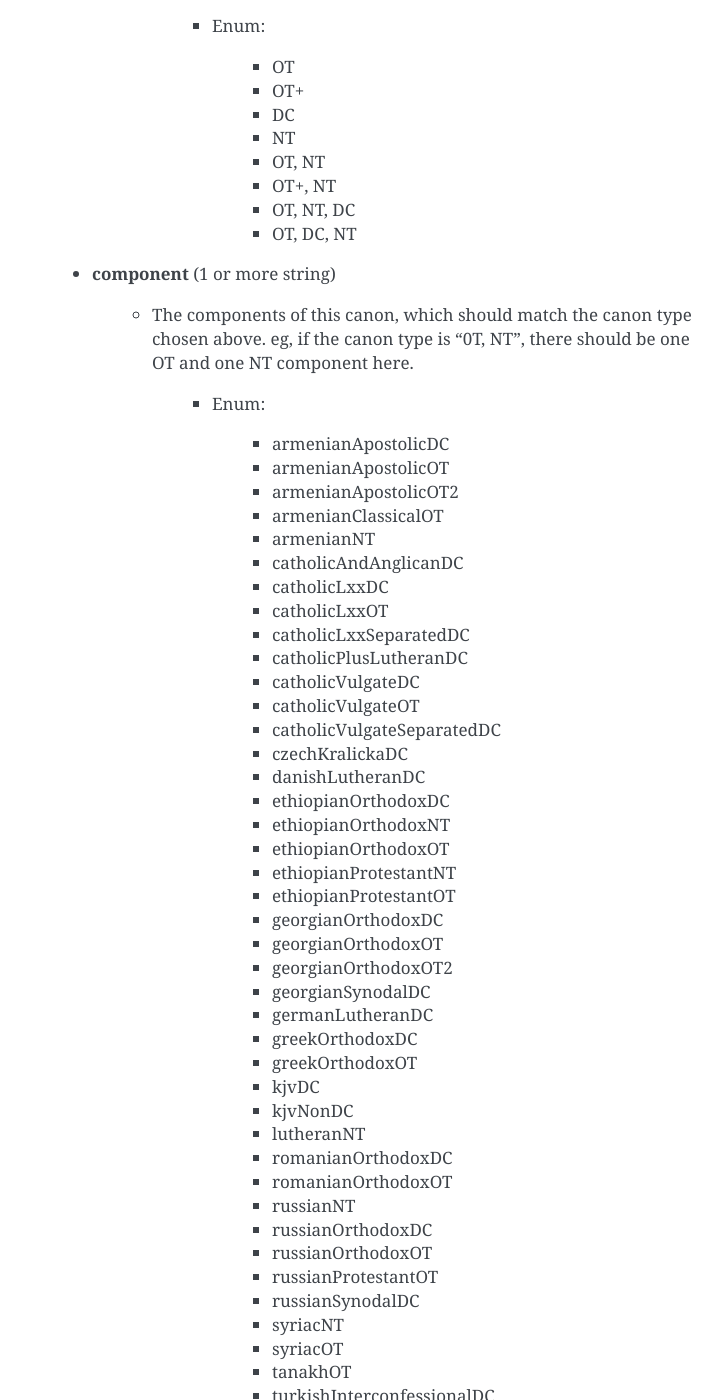
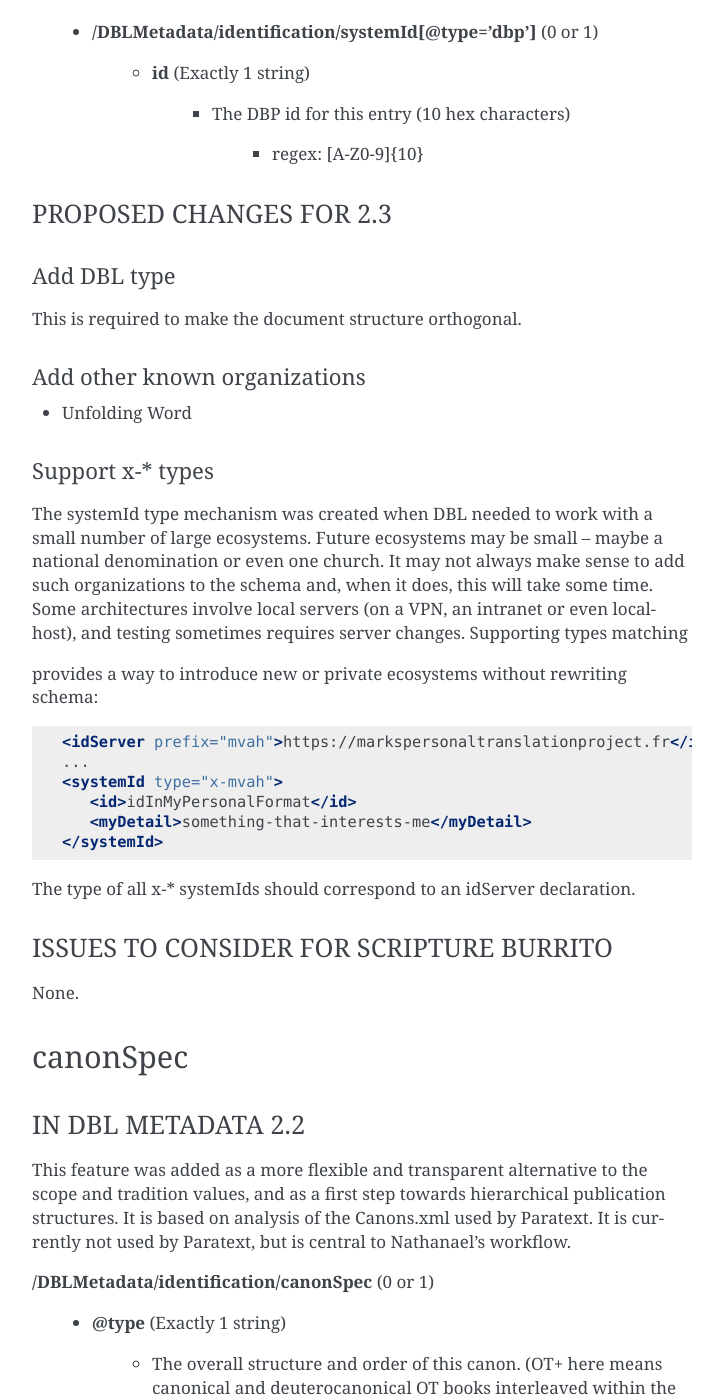
Before and after one commit to bible-technology/scripture-burrito, a Sphinx documentation site: the page built from proto_doc/dbl_2_3/briefing_papers/source/04_identification.rst, in a window 1280 px wide and 1400 px high, scrolled down 3935 px. Shown: the whole window, without its empty margins (388-1111 px from the left). Built offline with Sphinx 7.4.7, drawn with Linux system fonts in a browser that asks for light colours; some of the changed text lies outside the part shown.

Commit message:
Identification chapter

```diff
--- a/proto_doc/dbl_2_3/briefing_papers/source/04_identification.rst
+++ b/proto_doc/dbl_2_3/briefing_papers/source/04_identification.rst
@@ -90,11 +90,41 @@
 PROPOSED CHANGES FOR 2.3
 ========================
 
-Multiple \*Local elements as part of multiple language support.
+-------------------------
+Multiple \*Local elements
+-------------------------
+
+   * nameLocal
+
+   * descriptionLocal
+
+   * abbreviationLocal
+
+-------
+basedOn
+-------
+
+This would uniquely identify the snapshot on which the entry is based, which might be from a different ecosystem. This information is potentially
+useful for forensics. It also provides a mechanism for 3-way diffing of documents when the two deltas are from different ecosystems.
+
+.. code-block:: xml
+
+   <basedOn type="dbl">
+      <id>482ddd53705278cc</id>
+      <revision>1</revision>
+   </basedOn>
 
 ========================================
 ISSUES TO CONSIDER FOR SCRIPTURE BURRITO
 ========================================
+
+----------------------
+Evaluate uses of scope
+----------------------
+
+Scope does not have enough options to describle all projects. In addition, it is unclear whether the scope describes the books actually present (impossible
+with an enum for incremental publishing) or the intended final scope of the project (which is a somewhat existential concept). Something like the canonicalContent
+section in publications, for a whole entry, would provide scope information in a more flexible and transparent way.
 
 ********
 systemId
@@ -191,9 +221,49 @@
 PROPOSED CHANGES FOR 2.3
 ========================
 
+------------
+Add DBL type
+------------
+
+This is required to make the document structure orthogonal.
+
+-----------------------------
+Add other known organizations
+-----------------------------
+
+* Unfolding Word
+
+-----------------
+Support x-* types
+-----------------
+
+The systemId type mechanism was created when DBL needed to work with a small number of large ecosystems.
+Future ecosystems may be small – maybe a national denomination or even one church. It may not always make sense to add such organizations
+to the schema and, when it does, this will take some time. Some  architectures involve local servers (on a VPN, an intranet or even localhost),
+and testing sometimes requires server changes. Supporting types matching
+
+.. code-block
+
+   x-[a-z]{1,}
+
+provides a way to introduce new or private ecosystems without rewriting schema:
+
+.. code-block:: xml
+
+   <idServer prefix="mvah">https://markspersonaltranslationproject.fr</idServer>
+   ...
+   <systemId type="x-mvah">
+      <id>idInMyPersonalFormat</id>
+      <myDetail>something-that-interests-me</myDetail>
+   </systemId>
+
+The type of all x-* systemIds should correspond to an idServer declaration.
+
 ========================================
 ISSUES TO CONSIDER FOR SCRIPTURE BURRITO
 ========================================
+
+None.
 
 *********
 canonSpec
@@ -202,6 +272,9 @@
 ===================
 IN DBL METADATA 2.2
 ===================
+
+This feature was added as a more flexible and transparent alternative to the scope and tradition values, and as a first step towards hierarchical publication structures.
+It is based on analysis of the Canons.xml used by Paratext. It is currently not used by Paratext, but is central to Nathanael's workflow.
 
 **/DBLMetadata/identification/canonSpec** (0 or 1)
 
@@ -329,6 +402,20 @@
 PROPOSED CHANGES FOR 2.3
 ========================
 
+-------------------------
+Remove the .*2 components
+-------------------------
+
+These variants of three components correspond to longstanding inconsistencies in the Canons.xml file, caused by inconsistent
+use of DAN/DAG and EST/ESG in canons of different scope for the same tradition (eg the OT part of the Armenian Bible canon does
+not match the Armenian OT canon). Also, there is no JER in the Greek Orthodox canon.
+
 ========================================
 ISSUES TO CONSIDER FOR SCRIPTURE BURRITO
 ========================================
+
+-----------------
+Develop canonSpec
+-----------------
+
+One day, canonSpecs should be able to use custom components, which begs the question of where and how those components would be defined.
```
Also changed, not shown: proto_doc/dbl_2_3/briefing_papers/source/briefing_papers.rst (+1 -10 lines), 1 other file.
